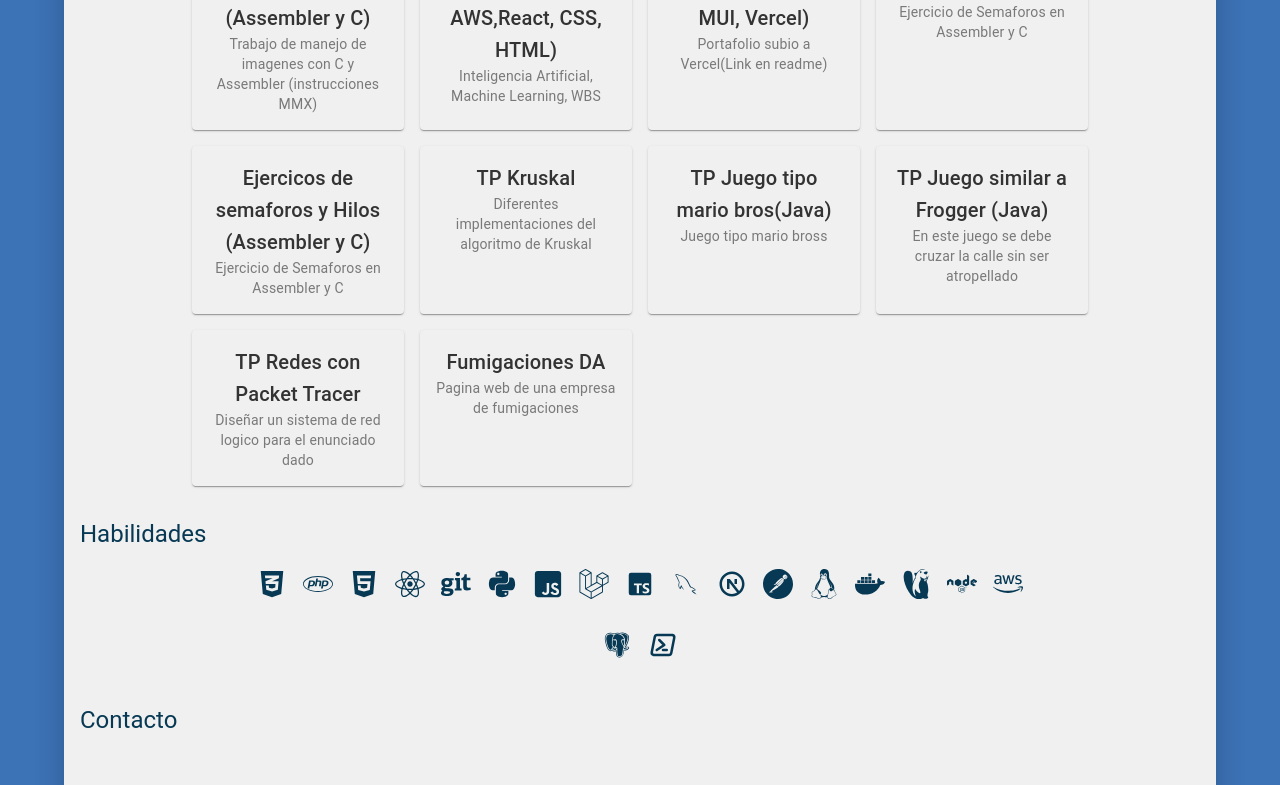
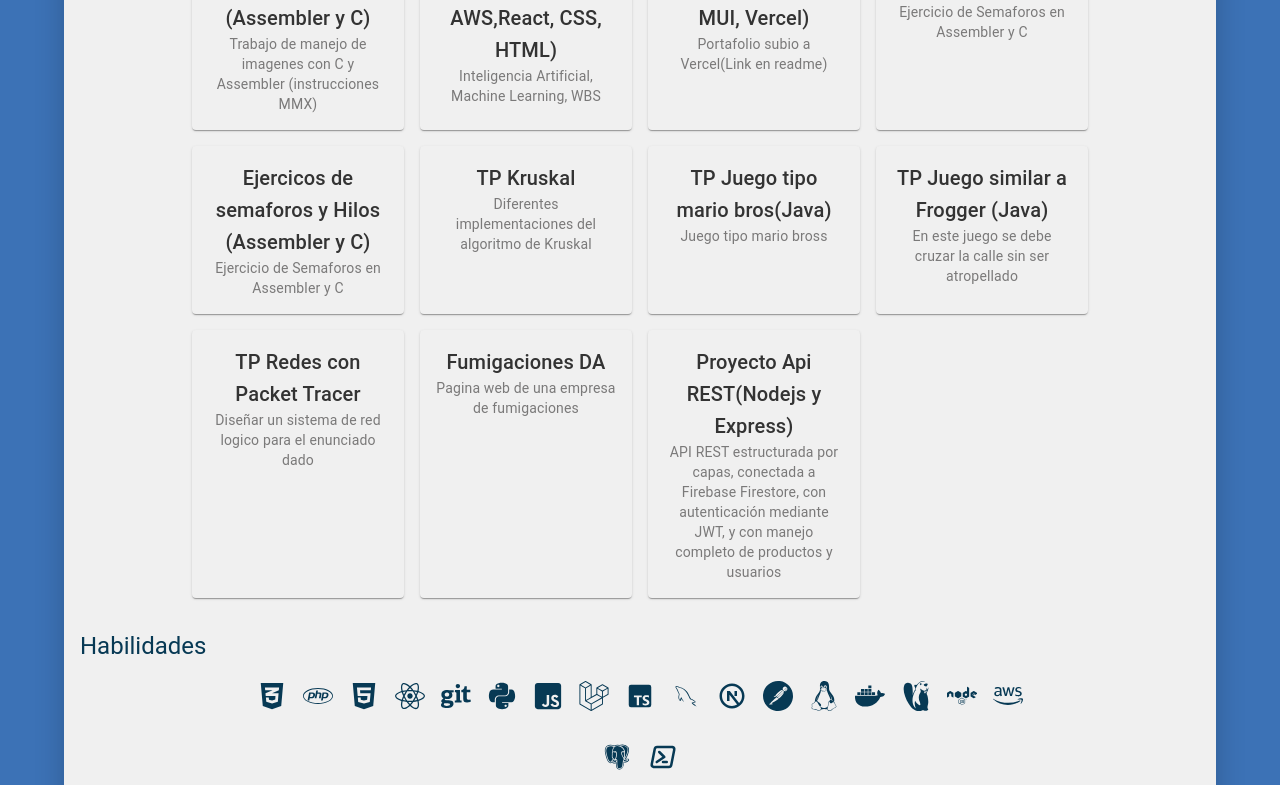
Before and after one commit to sofiAlcaraz/PortafolioReactJS, a React (Vite) app: page / in a window 1280 px wide. Shown: the part 1047-1832 px from the top of the page. Built offline with nearby package versions, Linux system fonts and the light colour scheme; grey boxes are pictures that could not be loaded; some icons are missing.

Commit message:
add new project

```diff
--- a/src/components/Projects.jsx
+++ b/src/components/Projects.jsx
@@ -128,6 +128,13 @@ const cards = [
     description: "Pagina web de una empresa de fumigaciones",
     url: "https://github.com/sofiAlcaraz/Fumigaciones-DA",
   },
+  {
+    id: 20,
+    title: "Proyecto Api REST(Nodejs y Express)",
+    description:
+      "API REST estructurada por capas, conectada a Firebase Firestore, con autenticación mediante JWT, y con manejo completo de productos y usuarios",
+    url: "https://github.com/sofiAlcaraz/node-entrega-talento-tech",
+  },
 ];
 
 const Projects = () => {
@@ -142,6 +149,7 @@ const Projects = () => {
         alignItems: "center",
       }}
       id="proyectos"
+      type="article"
     >
       <Typography
         variant="h5"
@@ -158,6 +166,7 @@ const Projects = () => {
             "repeat(auto-fill, minmax(min(200px, 100%), 1fr))",
           gap: 2,
         }}
+        type="section"
       >
         {cards.map((card, index) => (
           <Card key={index}>
```
